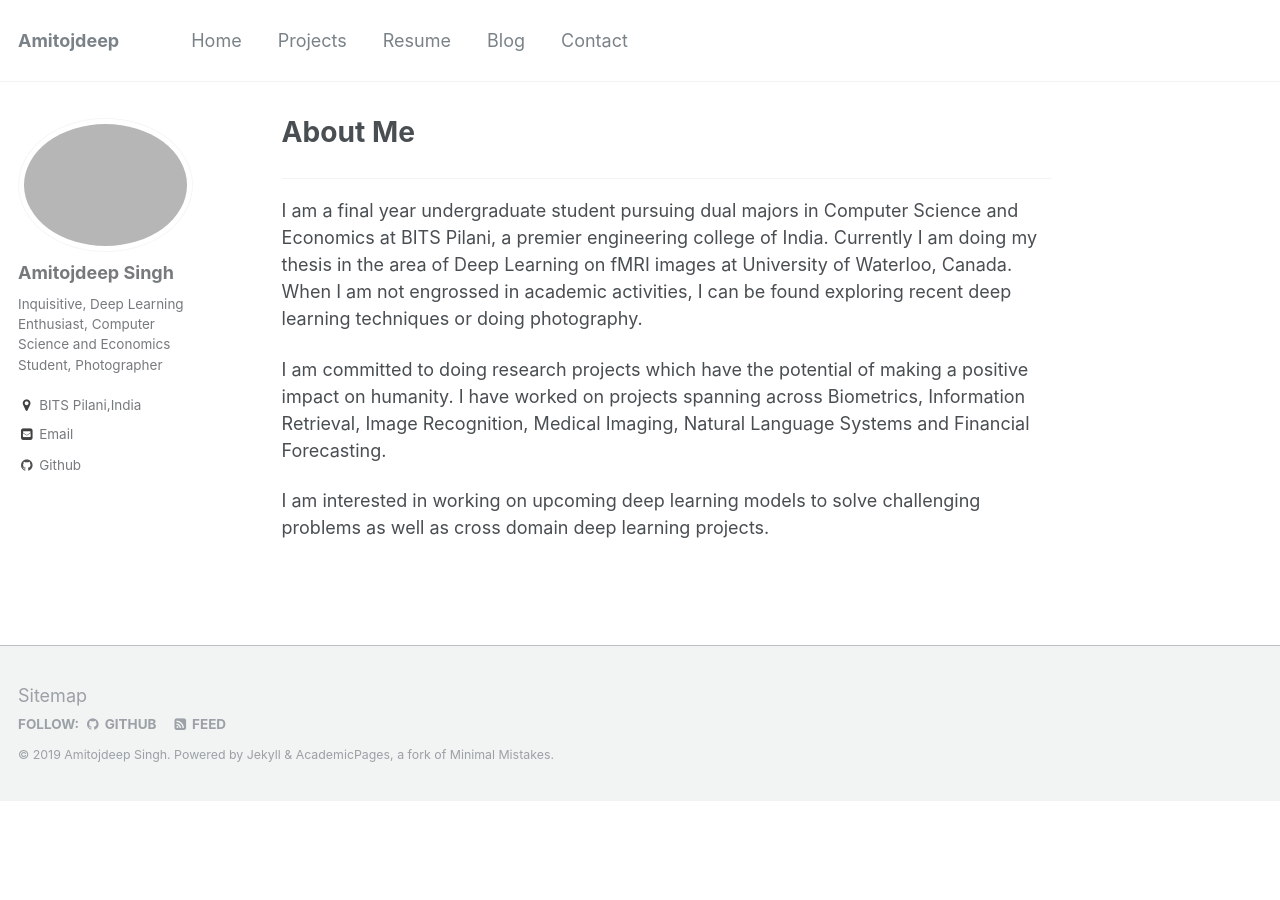
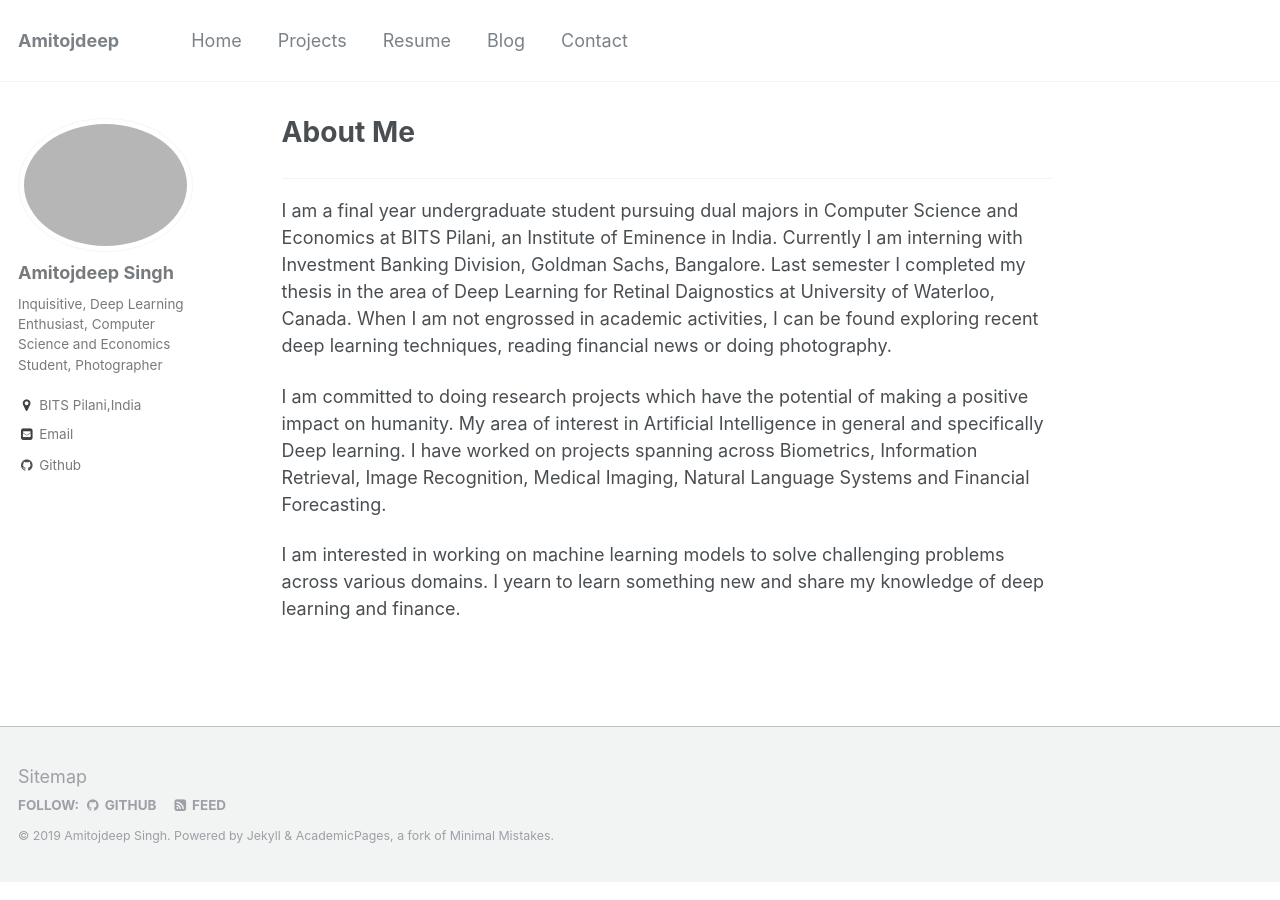
Before and after one commit to amitojdeep/amitojdeep.github.io, a Jekyll site: the page built from _pages/about.md, in a window 1280 px wide. Built offline with Jekyll 4.4.1, drawn with Linux system fonts in a browser that asks for light colours.

Commit message:
Update about.md

```diff
--- a/_pages/about.md
+++ b/_pages/about.md
@@ -6,8 +6,8 @@ author_profile: true
 redirect_from:
 ---
 ***
-I am a final year undergraduate student pursuing dual majors in Computer Science and Economics at BITS Pilani, a premier engineering college of India. Currently I am doing my thesis in the area of Deep Learning on fMRI images at University of Waterloo, Canada. When I am not engrossed in academic activities, I can be found exploring recent deep learning techniques or doing photography.
+I am a final year undergraduate student pursuing dual majors in Computer Science and Economics at BITS Pilani, an Institute of Eminence in India. Currently I am interning with Investment Banking Division, Goldman Sachs, Bangalore. Last semester I completed my thesis in the area of Deep Learning for Retinal Daignostics at University of Waterloo, Canada. When I am not engrossed in academic activities, I can be found exploring recent deep learning techniques, reading financial news or doing photography.
 
-I am committed to doing research projects which have the potential of making a positive impact on humanity. I have worked on projects spanning across Biometrics, Information Retrieval, Image Recognition, Medical Imaging, Natural Language Systems and Financial Forecasting.
+I am committed to doing research projects which have the potential of making a positive impact on humanity. My area of interest in Artificial Intelligence in general and specifically Deep learning. I have worked on projects spanning across Biometrics, Information Retrieval, Image Recognition, Medical Imaging, Natural Language Systems and Financial Forecasting.
 
-I am interested in working on upcoming deep learning models to solve challenging problems as well as cross domain deep learning projects.
+I am interested in working on machine learning models to solve challenging problems across various domains. I yearn to learn something new and share my knowledge of deep learning and finance.
```
